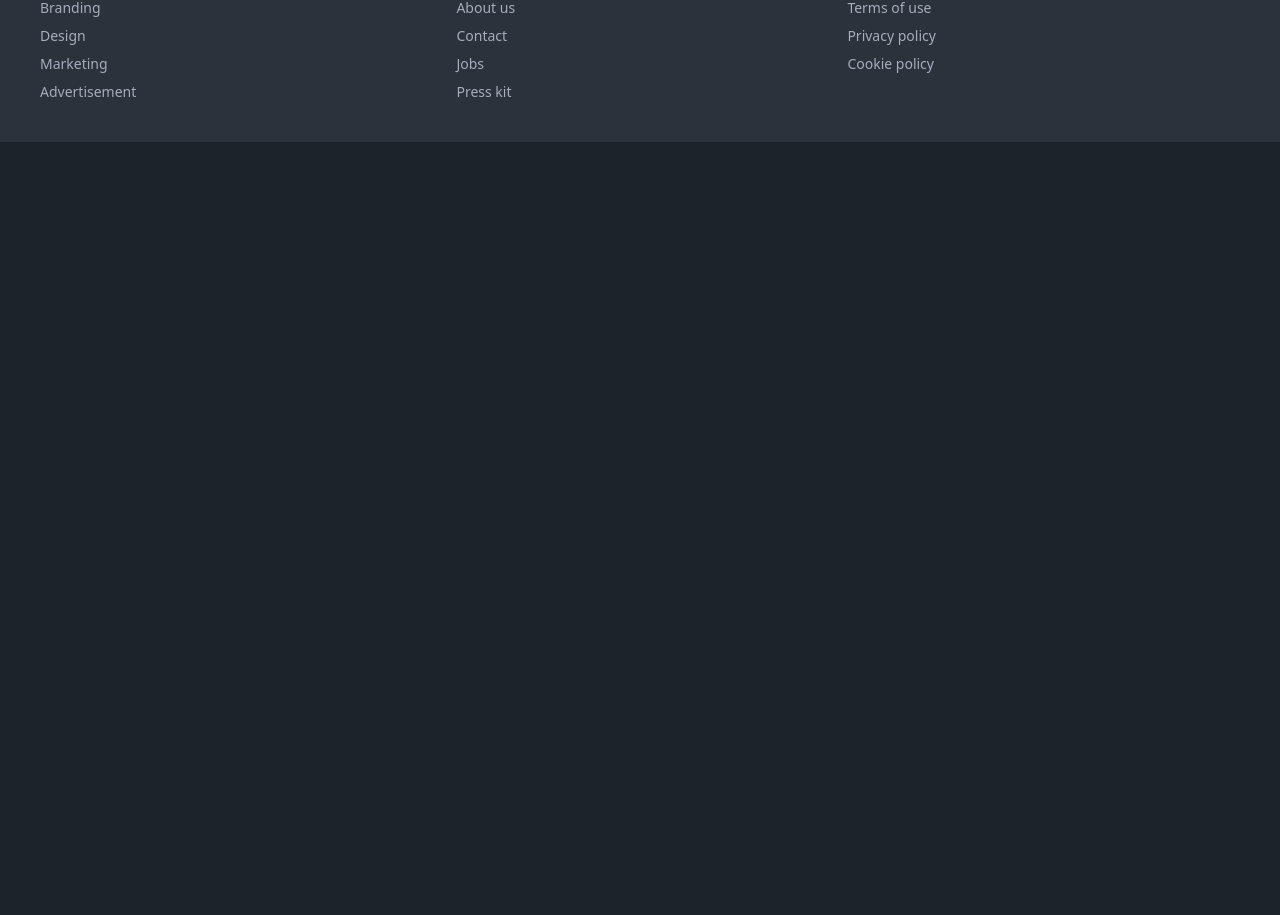
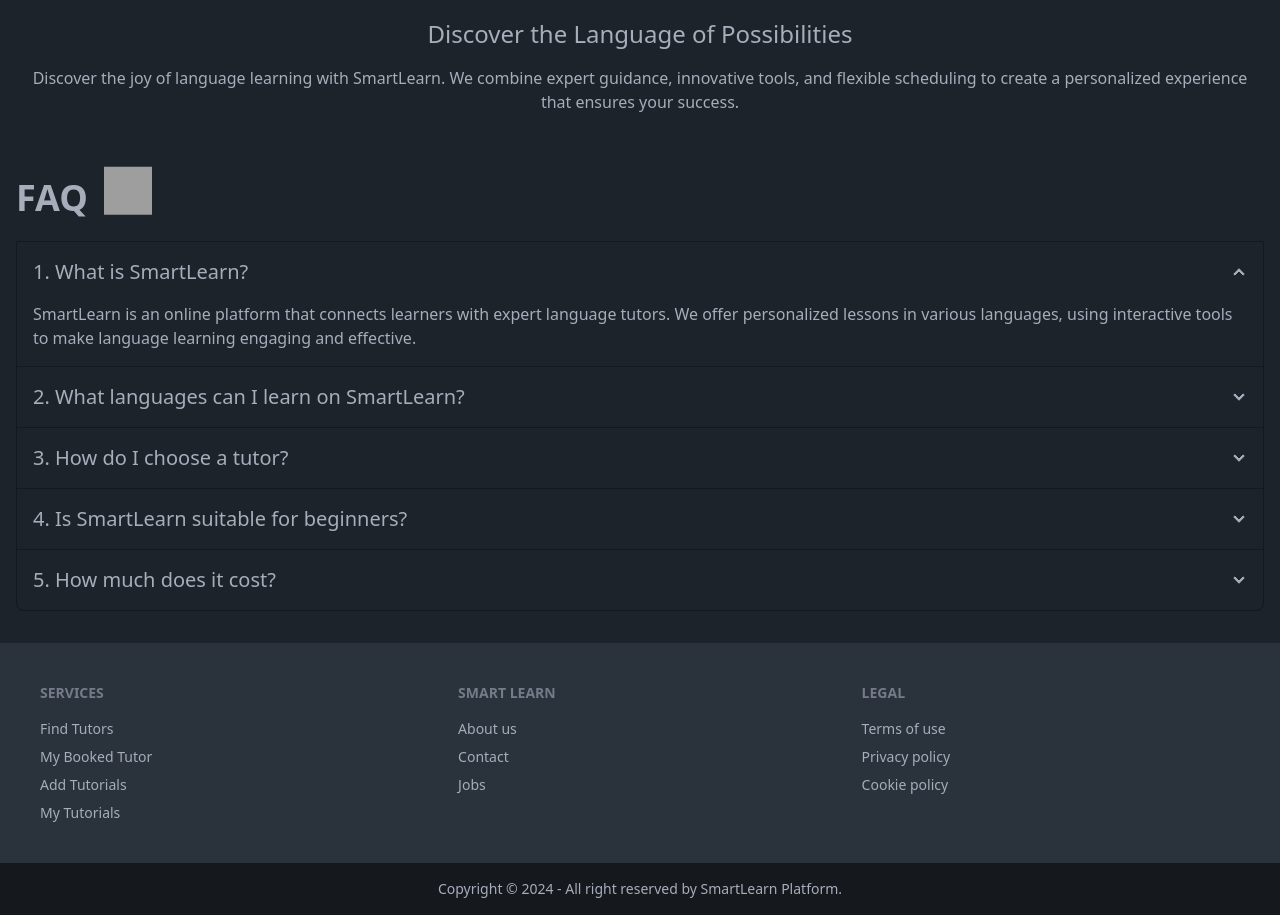
Before and after one commit to ALHriday/smart-learn-online-tutor, a React (Vite) app: page / in a window 1280 px wide. Shown: the part 1412-2327 px from the top of the page. Before the commit the page ends 1554 px from the top, so only its background shows below. Built offline with nearby package versions, Linux system fonts and the light colour scheme; no server answers; grey boxes are pictures that could not be loaded.

Commit message:
Added some components and remove unnecessary docs

```diff
--- a/src/App.jsx
+++ b/src/App.jsx
@@ -2,19 +2,37 @@
 import './App.css'
 import Banner from './components/Banner/Banner'
 import Categories from './components/Categories'
+import FAQ from './components/FAQ'
 import Stats from './components/Stats'
 
 function App() {
 
   return (
     <div className='min-h-screen'>
+
       <Banner></Banner>
+
+      <div className='text-center p-4'>
+        <h1 className='text-2xl'>Learn Languages, Anytime, Anywhere.</h1>
+      </div>
+
       <div className='py-12 px-4 flex justify-center items-center'>
         <Stats></Stats>
       </div>
+
       <div className='py-12 px-4 flex justify-center items-center'>
         <Categories></Categories>
       </div>
+
+      <div className='text-center p-4'>
+        <h1 className='py-4 text-2xl'>Discover the Language of Possibilities</h1>
+        Discover the joy of language learning with SmartLearn. We combine expert guidance, innovative tools, and flexible scheduling to create a personalized experience that ensures your success.
+      </div>
+
+      <div className='py-8 px-4 flex justify-center items-center'>
+        <FAQ></FAQ>
+      </div>
+
     </div>
   )
 }
--- a/src/Auth/Login.jsx
+++ b/src/Auth/Login.jsx
@@ -61,11 +61,8 @@ const Login = () => {
             <div className="hero bg-base-200 min-h-screen">
                 <div className="hero-content flex-col md:flex-row">
                     <div className="text-center lg:text-left">
-                        <h1 className="text-5xl font-bold">Login now!</h1>
-                        <p className="py-6">
-                            Provident cupiditate voluptatem et in. Quaerat fugiat ut assumenda excepturi exercitationem
-                            quasi. In deleniti eaque aut repudiandae et a id nisi.
-                        </p>
+                        <h1 className="text-5xl text-center font-bold">Login now!</h1>
+                        <p className="py-6">Log in now to access your account and explore more!</p>
                     </div>
                     <div className="card bg-base-100 w-full max-w-sm shrink-0 shadow-2xl">
                         <form onSubmit={handleSignInUser} className="card-body">
--- a/src/Auth/Register.jsx
+++ b/src/Auth/Register.jsx
@@ -45,7 +45,7 @@ const Register = () => {
                         navigate('/login');
                     };
                 }
-                ).catch(error => console.log(error)
+                ).catch(error => error
                 )
 
         } else {
@@ -61,8 +61,7 @@ const Register = () => {
                 <div className="text-center lg:text-left">
                     <h1 className="text-5xl font-bold">Register now!</h1>
                     <p className="py-6">
-                        Provident cupiditate voluptatem et in. Quaerat fugiat ut assumenda excepturi exercitationem
-                        quasi. In deleniti eaque aut repudiandae et a id nisi.
+                    Register now to join and unlock exclusive benefits!
                     </p>
                 </div>
                 <div className="card bg-base-100 w-full max-w-sm shrink-0 shadow-2xl">
--- a/src/ErrorPage/ErrorPage.jsx
+++ b/src/ErrorPage/ErrorPage.jsx
@@ -1,8 +1,16 @@
+import { Link } from "react-router-dom";
 
 const ErrorPage = () => {
     return (
-        <div>
-            <h1 className="text-4xl font-bold mt-12 text-center">Oppsssssss Error!!!</h1>
+        <div className="relative min-h-screen">
+            <div className="w-full h-[600px]">
+                <img className="w-full h-full" src="https://img.freepik.com/free-vector/404-error-with-tired-person-concept-illustration_114360-7899.jpg?t=st=1735230874~exp=1735234474~hmac=0b4c4c080f992d1faa594104555c30225ebae5a79e8bf7456fef2ac761e4749b&w=740" alt="" />
+            </div>
+            <div className="absolute bottom-[5%] right-[45%]">
+                <div>
+                    <Link className="btn btn-neutral" to='/'>Go to Home Page</Link>
+                </div>
+            </div>
         </div>
     );
 };
--- /dev/null
+++ b/src/components/FAQ.jsx
@@ -0,0 +1,48 @@
+
+const FAQ = () => {
+    return (
+
+        <div className="join join-vertical w-full">
+            <div className="text-4xl font-bold my-4 flex gap-4">FAQ <div className="w-12 h-12 animate-bounce">
+            <img className="w-full h-full" src="https://img.icons8.com/?size=100&id=6651&format=png&color=000000" alt="" />
+            </div></div>
+            <div className="collapse collapse-arrow join-item border-base-300 border">
+                <input type="radio" name="my-accordion-4" defaultChecked />
+                <div className="collapse-title text-xl font-medium">1. What is SmartLearn?</div>
+                <div className="collapse-content">
+                    <p>SmartLearn is an online platform that connects learners with expert language tutors. We offer personalized lessons in various languages, using interactive tools to make language learning engaging and effective.</p>
+                </div>
+            </div>
+            <div className="collapse collapse-arrow join-item border-base-300 border">
+                <input type="radio" name="my-accordion-4" />
+                <div className="collapse-title text-xl font-medium">2. What languages can I learn on SmartLearn?</div>
+                <div className="collapse-content">
+                    <p>We currently offer courses in popular languages such as English, Spanish, French, German, Mandarin, Japanese, and many more. Check our course catalog for the full list.</p>
+                </div>
+            </div>
+            <div className="collapse collapse-arrow join-item border-base-300 border">
+                <input type="radio" name="my-accordion-4" />
+                <div className="collapse-title text-xl font-medium">3. How do I choose a tutor?</div>
+                <div className="collapse-content">
+                    <p>You can browse tutor profiles, which include their qualifications, experience, teaching style, and reviews from other students. Once you find a tutor you like, you can book a trial lesson.</p>
+                </div>
+            </div>
+            <div className="collapse collapse-arrow join-item border-base-300 border">
+                <input type="radio" name="my-accordion-4" />
+                <div className="collapse-title text-xl font-medium">4. Is SmartLearn suitable for beginners?</div>
+                <div className="collapse-content">
+                    <p>Absolutely! We offer courses for all levels, from complete beginners to advanced learners. Tutors tailor lessons to suit your current skill level and learning goals.</p>
+                </div>
+            </div>
+            <div className="collapse collapse-arrow join-item border-base-300 border">
+                <input type="radio" name="my-accordion-4" />
+                <div className="collapse-title text-xl font-medium">5. How much does it cost?</div>
+                <div className="collapse-content">
+                    <p>Pricing varies depending on the tutor’s experience and the language being taught. You can view the hourly rates on each tutor&apos;s profile before booking.</p>
+                </div>
+            </div>
+        </div>
+    );
+};
+
+export default FAQ;
--- a/src/components/Home/Footer.jsx
+++ b/src/components/Home/Footer.jsx
@@ -1,20 +1,23 @@
+import { Link } from "react-router-dom";
 
 const Footer = () => {
     return (
+        <div>
+
+
             <footer className="footer bg-neutral text-neutral-content p-10">
                 <nav>
                     <h6 className="footer-title">Services</h6>
-                <a className="link link-hover">Branding</a>
-                <a className="link link-hover">Design</a>
-                <a className="link link-hover">Marketing</a>
-                <a className="link link-hover">Advertisement</a>
+                    <Link to='/find_tutors' className="link link-hover">Find Tutors</Link>
+                    <Link to='/my_booked_tutor' className="link link-hover">My Booked Tutor</Link>
+                    <Link to='/add_tutorials' className="link link-hover">Add Tutorials</Link>
+                    <Link to='/my_tutorials' className="link link-hover">My Tutorials</Link>
                 </nav>
                 <nav>
-                <h6 className="footer-title">Company</h6>
-                <a className="link link-hover">About us</a>
+                    <h6 className="footer-title">Smart Learn</h6>
+                    <Link to='/about' className="link link-hover">About us</Link>
                     <a className="link link-hover">Contact</a>
                     <a className="link link-hover">Jobs</a>
-                <a className="link link-hover">Press kit</a>
                 </nav>
                 <nav>
                     <h6 className="footer-title">Legal</h6>
@@ -23,6 +26,12 @@ const Footer = () => {
                     <a className="link link-hover">Cookie policy</a>
                 </nav>
             </footer>
+            <footer className="footer footer-center bg-base-300 text-base-content p-4">
+                <aside>
+                    <p>Copyright © {new Date().getFullYear()} - All right reserved by SmartLearn Platform.</p>
+                </aside>
+            </footer>
+        </div>
     );
 };
 
--- a/src/components/Home/Navbar.jsx
+++ b/src/components/Home/Navbar.jsx
@@ -32,10 +32,12 @@ const Navbar = () => {
                 <div className="dropdown hidden lg:flex gap-2 dropdown-end">
                     <Link className="btn btn-sm" to='/'>Home</Link>
                     <Link className="btn btn-sm" to='/find_tutors'>Find Tutors</Link>
-                    <Link className="btn btn-sm" to='/add_tutorials'>Add Tutorials</Link>
-                    <Link className="btn btn-sm" to='/my_booked_tutor'>My Booked Tutor</Link>
-                    <Link className="btn btn-sm" to='/my_tutorials'>My Tutorials</Link>
-
+                    {user ?
+                        <div>
+                            <Link className="btn btn-sm" to='/add_tutorials'>Add Tutorials</Link>
+                            <Link className="btn btn-sm" to='/my_booked_tutor'>My Booked Tutor</Link>
+                            <Link className="btn btn-sm" to='/my_tutorials'>My Tutorials</Link>
+                        </div> : ''}
                 </div>
                 <div className="dropdown mx-3 mt-1 dropdown-end">
                     <label className="swap swap-rotate">
--- a/src/main.jsx
+++ b/src/main.jsx
@@ -20,6 +20,7 @@ import TutorDetails from './components/TutorDetails';
 import MyBookedTutor from './components/MyBookedTutor';
 import MyTutorials from './components/MyTutorials';
 import UpdateTutorials from './components/UpdateTutorials';
+import About from './components/About';
 
 const router = createBrowserRouter([
   {
@@ -68,6 +69,10 @@ const router = createBrowserRouter([
         path: '/update_tutorials/:_id',
         loader: ({params}) => fetch(`https://online-tutor-server-web.vercel.app/tutors/tutor/${params._id}`),
         element: <PrivateRoute><UpdateTutorials/></PrivateRoute>
+      },
+      {
+        path: '/about',
+        element: <About/>
       }
     ]
   },
```
Also changed, not shown: src/components/About.jsx (added, +27 -0 lines), src/components/TutorDetails.jsx (+9 -2 lines). Lines whose indentation alone changed are shown as unchanged.
